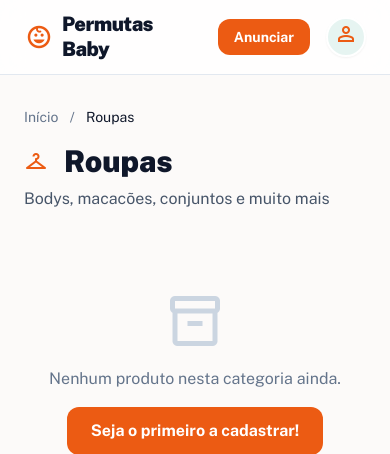
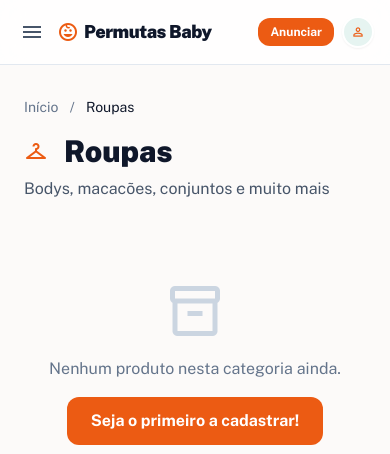
Before and after one commit to Alexsantossp71/baby, a Django app: page /baby/categoria/roupas/ in a window 390 px wide. Shown: the top 454 px of the page. Run offline with Django 5.2, Linux system fonts and the light colour scheme; the visitor is signed in with stand-in values (Sample User, id 1); data comes from the database, SQL or seed files in the repository; data that the repository does not hold is empty; parts of the project's set-up code (start-up, migrations or seed data) failed here and were passed over; some libraries are stand-ins or nearby versions.

Commit message:
fix(ui): adiciona menu hamburger e corrige navbar responsiva no mobile

```diff
--- a/templates/baby/base_baby.html
+++ b/templates/baby/base_baby.html
@@ -38,13 +38,20 @@
 <body class="bg-background-light dark:bg-background-dark text-slate-900 dark:text-slate-100">
     <div class="relative flex min-h-screen w-full flex-col overflow-x-hidden">
         <!-- Top Navigation Bar -->
-        <header class="sticky top-0 z-50 w-full border-b border-slate-200 dark:border-slate-800 bg-white/80 dark:bg-background-dark/80 backdrop-blur-md px-6 md:px-10 py-3">
-            <div class="max-w-[1280px] mx-auto flex items-center justify-between gap-4">
-                <div class="flex items-center gap-8">
-                    <a href="{% url 'baby:home' %}" class="flex items-center gap-2 text-primary">
-                        <span class="material-symbols-outlined text-3xl">child_care</span>
-                        <h2 class="text-xl font-black leading-tight tracking-tight text-slate-900 dark:text-slate-100">Permutas Baby</h2>
+        <header class="sticky top-0 z-50 w-full border-b border-slate-200 dark:border-slate-800 bg-white/80 dark:bg-background-dark/80 backdrop-blur-md px-4 md:px-10 py-3">
+            <div class="max-w-[1280px] mx-auto flex items-center justify-between gap-2 md:gap-4">
+                <div class="flex items-center gap-2 md:gap-8">
+                    <!-- Mobile menu toggle button -->
+                    <button id="mobile-menu-btn" class="md:hidden flex items-center justify-center p-1 text-slate-600 hover:text-primary transition-colors">
+                        <span class="material-symbols-outlined text-2xl">menu</span>
+                    </button>
+
+                    <a href="{% url 'baby:home' %}" class="flex items-center gap-1 md:gap-2 text-primary shrink-0">
+                        <span class="material-symbols-outlined text-2xl md:text-3xl">child_care</span>
+                        <h2 class="text-lg md:text-xl font-black leading-tight tracking-tight text-slate-900 dark:text-slate-100">Permutas Baby</h2>
                     </a>
+
+                    <!-- Desktop Search -->
                     <div class="hidden lg:flex w-72">
                         <form action="{% url 'baby:lista_produtos' %}" method="get" class="relative w-full">
                             <div class="absolute inset-y-0 left-0 flex items-center pl-3 pointer-events-none text-slate-400">
@@ -54,7 +61,9 @@
                         </form>
                     </div>
                 </div>
-                <div class="flex items-center gap-6 lg:gap-10">
+
+                <div class="flex items-center gap-2 sm:gap-6 lg:gap-10 shrink-0">
+                    <!-- Desktop Nav -->
                     <nav class="hidden md:flex items-center gap-8">
                         <a class="text-sm font-semibold hover:text-primary transition-colors" href="{% url 'baby:lista_produtos' %}">Trocas</a>
                         {% if user.is_authenticated %}
@@ -62,17 +71,18 @@
                             <a class="text-sm font-semibold hover:text-primary transition-colors" href="{% url 'baby:minhas_trocas' %}">Minhas Trocas</a>
                         {% endif %}
                     </nav>
+
                     {% if user.is_authenticated %}
-                        <div class="flex items-center gap-4">
-                            <a href="{% url 'baby:criar_produto' %}" class="px-4 py-2 bg-primary text-white rounded-xl font-bold text-sm hover:bg-primary/90 transition-colors">
+                        <div class="flex items-center gap-2 md:gap-4">
+                            <a href="{% url 'baby:criar_produto' %}" class="px-3 py-1.5 md:px-4 md:py-2 bg-primary text-white rounded-xl font-bold text-xs md:text-sm hover:bg-primary/90 transition-colors">
                                 Anunciar
                             </a>
                             <div class="relative group">
-                                <button class="size-10 rounded-full bg-brand-mint border-2 border-white shadow-sm overflow-hidden">
+                                <button class="size-8 md:size-10 rounded-full bg-brand-mint border-2 border-white shadow-sm overflow-hidden flex items-center justify-center">
                                     {% if user.foto %}
                                         <img class="w-full h-full object-cover" src="{{ user.foto.url }}" alt="{{ user.username }}">
                                     {% else %}
-                                        <span class="material-symbols-outlined text-primary">person</span>
+                                        <span class="material-symbols-outlined text-primary text-sm md:text-base">person</span>
                                     {% endif %}
                                 </button>
                                 <div class="absolute right-0 mt-2 w-48 bg-white rounded-xl shadow-lg border border-slate-100 opacity-0 invisible group-hover:opacity-100 group-hover:visible transition-all z-50">
@@ -87,14 +97,44 @@
                             </div>
                         </div>
                     {% else %}
-                        <div class="flex items-center gap-4">
-                            <a href="{% url 'users:login' %}" class="text-sm font-semibold hover:text-primary transition-colors">Entrar</a>
-                            <a href="{% url 'users:register' %}" class="px-4 py-2 bg-primary text-white rounded-xl font-bold text-sm hover:bg-primary/90 transition-colors">Cadastrar</a>
+                        <div class="flex items-center gap-2 md:gap-4">
+                            <a href="{% url 'users:login' %}" class="text-xs md:text-sm font-semibold hover:text-primary transition-colors">Entrar</a>
+                            <a href="{% url 'users:register' %}" class="px-3 py-1.5 md:px-4 md:py-2 bg-primary text-white rounded-xl font-bold text-xs md:text-sm hover:bg-primary/90 transition-colors">Cadastrar</a>
                         </div>
                     {% endif %}
                 </div>
             </div>
+
+            <!-- Mobile Menu Expandable Content -->
+            <div id="mobile-menu-content" class="hidden md:hidden mt-4 pt-4 border-t border-slate-100 dark:border-slate-800 flex flex-col gap-4">
+                <form action="{% url 'baby:lista_produtos' %}" method="get" class="relative w-full">
+                    <div class="absolute inset-y-0 left-0 flex items-center pl-3 pointer-events-none text-slate-400">
+                        <span class="material-symbols-outlined text-xl">search</span>
+                    </div>
+                    <input name="q" class="block w-full pl-10 pr-4 py-2 bg-slate-100 dark:bg-slate-800 border-none rounded-xl focus:ring-2 focus:ring-primary/50 text-sm" placeholder="Buscar fraldas, carrinhos..." type="text"/>
+                </form>
+                <nav class="flex flex-col gap-3 pb-2">
+                    <a class="text-sm font-semibold hover:text-primary transition-colors py-1" href="{% url 'baby:lista_produtos' %}">Trocas</a>
+                    {% if user.is_authenticated %}
+                        <a class="text-sm font-semibold hover:text-primary transition-colors py-1" href="{% url 'baby:meus_produtos' %}">Meus Anúncios</a>
+                        <a class="text-sm font-semibold hover:text-primary transition-colors py-1" href="{% url 'baby:minhas_trocas' %}">Minhas Trocas</a>
+                    {% endif %}
+                </nav>
+            </div>
         </header>
+
+        <script>
+            // Mobile menu toggle logic
+            document.addEventListener('DOMContentLoaded', () => {
+                const btn = document.getElementById('mobile-menu-btn');
+                const menu = document.getElementById('mobile-menu-content');
+                if (btn && menu) {
+                    btn.addEventListener('click', () => {
+                        menu.classList.toggle('hidden');
+                    });
+                }
+            });
+        </script>
 
         <!-- Messages -->
         {% if messages %}
```
